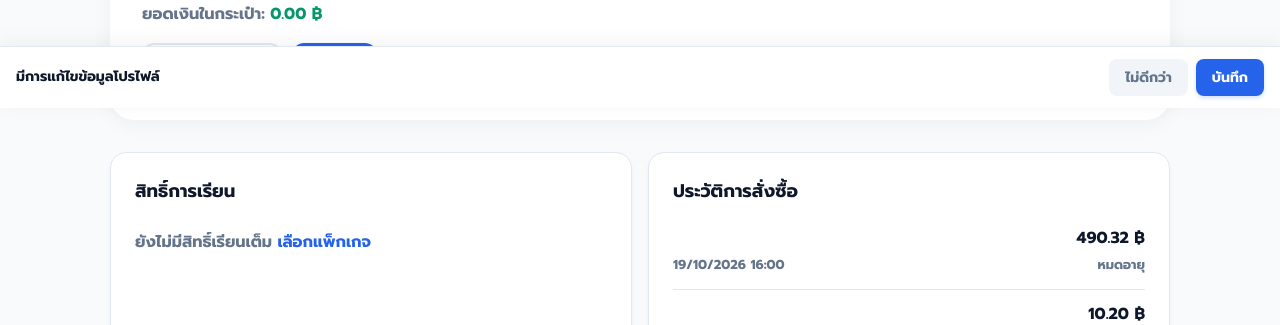
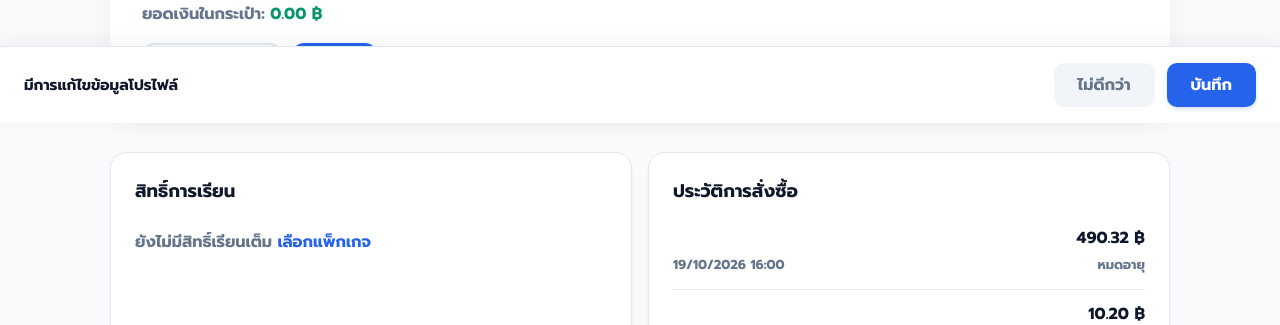
Before and after one commit to lynzy2044-eng/easy-shop, a Flask app: template templates/account.html in a window 1280 px wide. Shown: the part 754-1079 px from the top of the page. Run offline with Flask 3, Linux system fonts and the light colour scheme; the template is opened without the code that fills it: values that come from a table or form of the project are taken from there, others are empty; data comes from the database, SQL or seed files in the repository.

Commit message:
Update account.html

```diff
--- a/templates/account.html
+++ b/templates/account.html
@@ -57,37 +57,37 @@
   /* ---------- Fixed Bottom Bar (สำหรับการแก้ไข) ---------- */
   .save-bar {
     position: fixed; bottom: 0; left: 0; right: 0; z-index: 100;
-    background: #fff; border-top: 1px solid #e2e8f0; padding: 12px 16px;
+    background: #fff; border-top: 1px solid #e2e8f0; padding: 16px 24px;
     display: flex; justify-content: space-between; align-items: center;
     box-shadow: 0 -4px 20px rgba(0,0,0,0.05);
     transform: translateY(100%); transition: transform 0.3s cubic-bezier(0.4, 0, 0.2, 1);
   }
   .save-bar.show { transform: translateY(0); }
-  .save-bar .message { font-size: 14px; font-weight: 600; color: #0f172a; }
+  .save-bar .message { font-size: 15px; font-weight: 600; color: #0f172a; }
 
-  .save-actions { display: flex; gap: 8px; align-items: center; }
-  .save-actions .btn { width: auto; padding: 8px 16px; border-radius: 8px; font-size: 14px; }
+  .save-actions { display: flex; gap: 12px; align-items: center; }
+  .save-actions .btn { width: auto; padding: 10px 24px; border-radius: 10px; }
   .btn-cancel { background: #f1f5f9 !important; color: #64748b !important; box-shadow: none !important; }
   .btn-cancel:hover { background: #e2e8f0 !important; color: #0f172a !important; }
 
-  /* Responsive: จัดเรียงแบบ 2 บรรทัดตามที่สั่ง */
+  /* ✅ Responsive: จัดให้เป็น 2 บรรทัดตามที่ต้องการเป๊ะๆ */
   @media (max-width: 500px) {
     .save-bar {
       flex-direction: column; /* เรียงจากบนลงล่าง */
       align-items: stretch;
       padding: 16px;
-      gap: 12px;
+      gap: 12px; /* ระยะห่างระหว่างบรรทัด */
     }
     .save-bar .message {
       text-align: center;
       font-size: 15px;
-      margin-bottom: 4px;
+      margin-bottom: 0;
     }
     .save-actions {
       width: 100%;
       display: flex;
-      flex-direction: row; /* ให้ปุ่มอยู่บรรทัดเดียวกัน */
-      gap: 10px;
+      flex-direction: row; /* บังคับให้ปุ่มอยู่บรรทัดเดียวกัน */
+      gap: 10px; /* ระยะห่างระหว่างปุ่ม */
     }
     .save-actions .btn {
       flex: 1; /* แบ่งพื้นที่ครึ่งนึงเท่ากัน */
```
